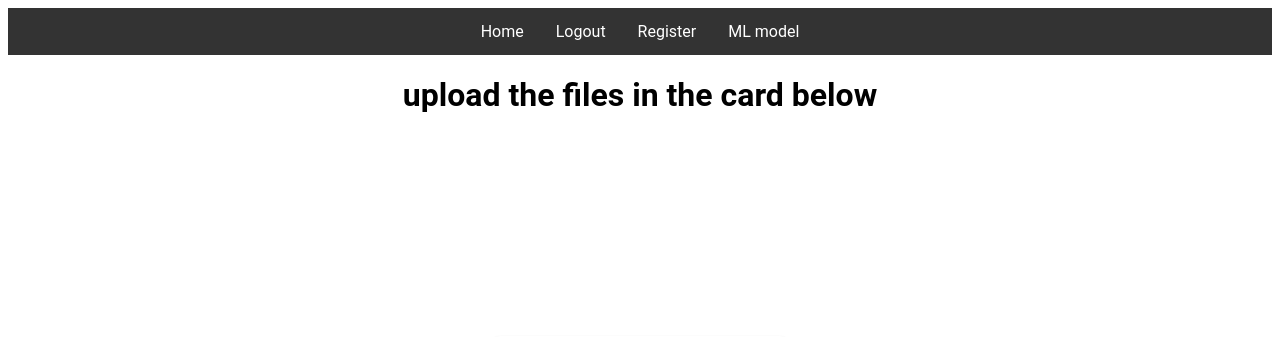
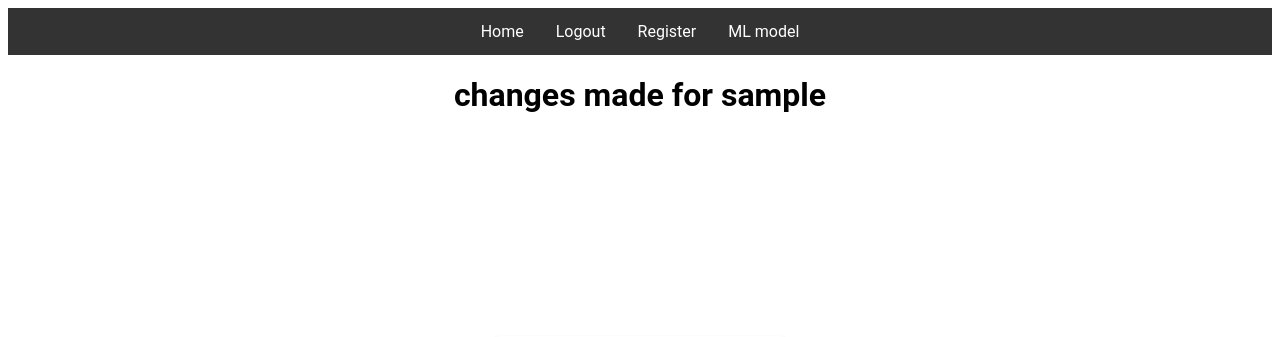
Before and after one commit to hsv123456789/miniproject_django, a Django app: page /home/ in a window 1280 px wide. Shown: the top 337 px of the page. Run offline with Django 4.2, Linux system fonts and the light colour scheme.

Commit message:
Second message

```diff
--- a/templates/home.html
+++ b/templates/home.html
@@ -82,7 +82,7 @@
         <li><a href="{% url 'ml_model' %}">ML model</a></li>
       </ul>
     </nav>
-     <div style="display:flex; justify-content:center;  "><h1>  upload the files  in the card below  </h1></div>
+     <div style="display:flex; justify-content:center;  "><h1>  changes made for sample  </h1></div>
    <div style="display:flex; justify-content:center; align-items:center; height:100vh;">
 
 
```
